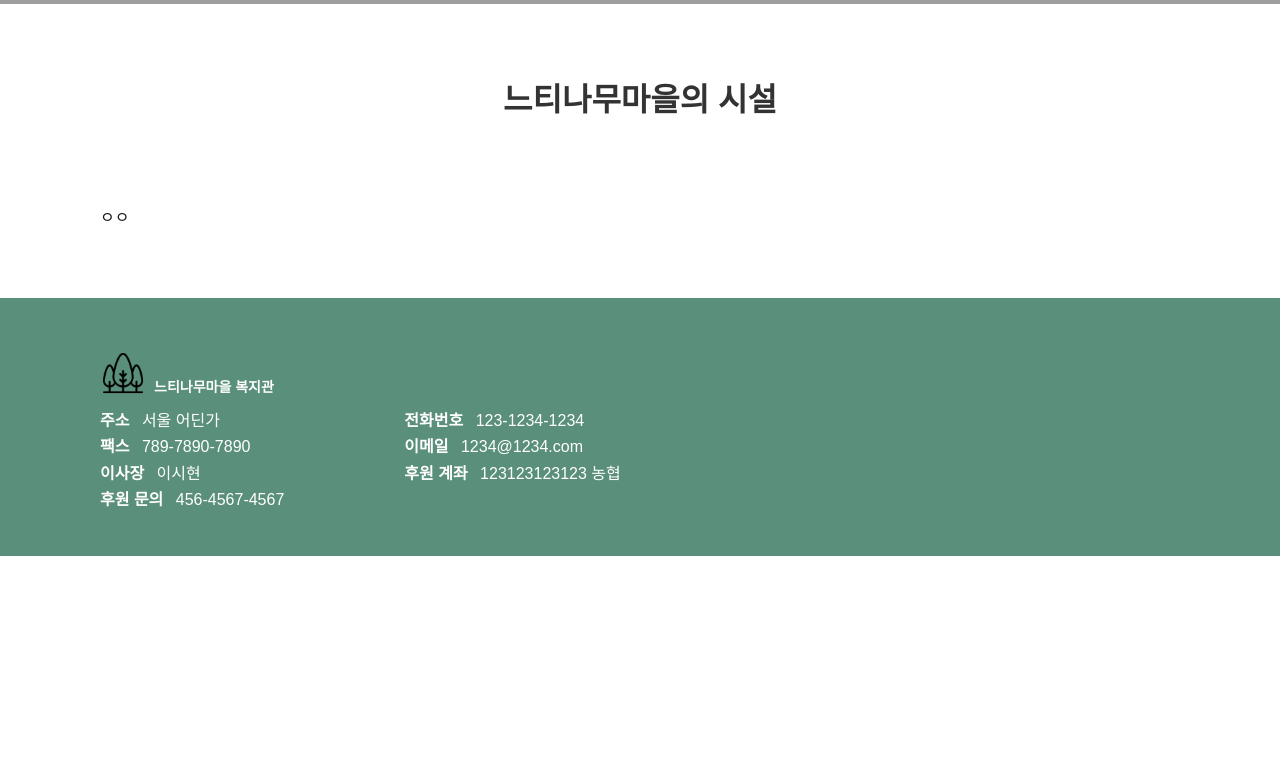
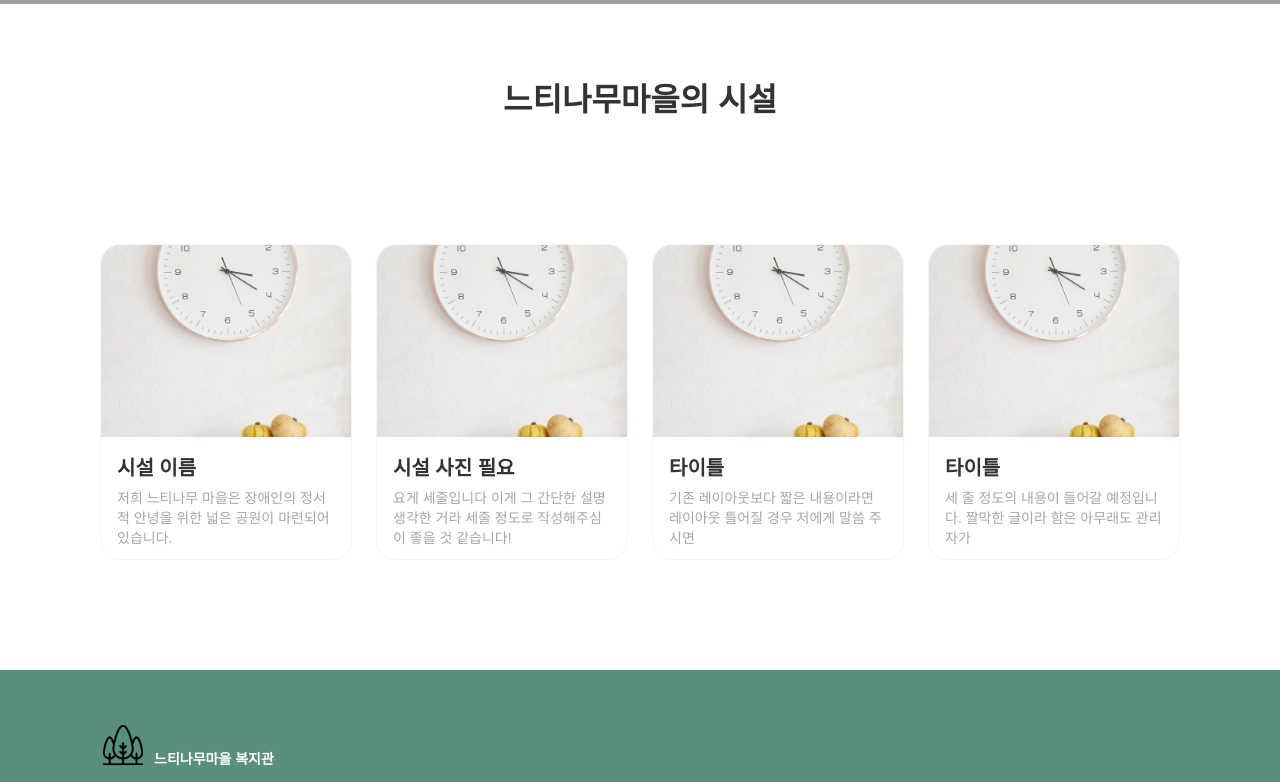
Before and after one commit to TomHoon/zelkova-fe, a Next.js app: page /wonjun/page2 in a window 1280 px wide. Shown: the part 628-1410 px from the top of the page. Before the commit the page ends 1184 px from the top, so only its background shows below. Built offline with nearby package versions, Linux system fonts and the light colour scheme; grey boxes are pictures that could not be loaded.

Commit message:
시설안내 페이지 완성

```diff
--- a/app/wonjun/page2/page.jsx
+++ b/app/wonjun/page2/page.jsx
@@ -2,13 +2,34 @@
 
 import C_PageTemplate from "@/common/templates/C_PageTemplate";
 import C_SectionContainer from "@/common/mocules/C_SectionContainer";
+import styles from "@/styles/P_FacilityGuide.module.scss";
 
-export default function TestPage() {
+export default function Page() {
     const handleTabClick = (label) => {
         console.log("탭 클릭됨:", label);
     };
 
     const tabList = ["이용안내", "시설안내", "오시는 길", "조직도"];
+
+    const cards = [
+        {
+            title: "시설 이름",
+            description: "저희 느티나무 마을은 장애인의 정서적 안녕을 위한 넓은 공원이 마련되어 있습니다.",
+        },
+        {
+            title: "시설 사진 필요",
+            description: "요게 세줄입니다 이게 그 간단한 설명 생각한 거라 세줄 정도로 작성해주심이 좋을 것 같습니다!",
+        },
+        {
+            title: "타이틀",
+            description: "기존 레이아웃보다 짧은 내용이라면 레이아웃 틀어질 경우 저에게 말씀 주시면",
+        },
+        {
+            title: "타이틀",
+            description: "세 줄 정도의 내용이 들어갈 예정입니다. 짤막한 글이라 함은 아무래도 관리자가",
+        },
+    ];
+
 
     return (
         <C_PageTemplate
@@ -18,7 +39,17 @@ export default function TestPage() {
             bannerImageUrl="https://media.istockphoto.com/id/1317323736/ko/%EC%82%AC%EC%A7%84/%EB%82%98%EB%AC%B4-%EB%B0%A9%ED%96%A5%EC%9C%BC%EB%A1%9C-%ED%95%98%EB%8A%98%EB%A1%9C-%EB%B0%94%EB%9D%BC%EB%B3%B4%EB%8A%94-%EA%B2%BD%EC%B9%98.jpg?s=612x612&w=0&k=20&c=0xTghmMTXJ5ITCZ-LKTABbaPIK_1kWNf0FSFl_GL_7I="
         >
             <C_SectionContainer title="느티나무마을의 시설">
-                <p>ㅇㅇ</p>
+                <div className={styles.facilitySection}>
+                    {cards.map((card, idx) => (
+                        <div className={styles.facilityCard} key={idx}>
+                            <img src="/images/clock.jpg" alt="시설 이미지" className={styles.facilityImg} />
+                            <div className={styles.facilityContent}>
+                                <h3 className={styles.facilityTitle}>{card.title}</h3>
+                                <p className={styles.facilityDesc}>{card.description}</p>
+                            </div>
+                        </div>
+                    ))}
+                </div>
             </C_SectionContainer>
 
         </C_PageTemplate>
--- /dev/null
+++ b/styles/P_FacilityGuide.module.scss
@@ -0,0 +1,51 @@
+.facilitySection {
+  display: flex;
+  justify-content: space-between;
+  gap: 24px;
+  padding: 40px 0;
+  flex-wrap: nowrap;
+}
+
+.facilityCard {
+  width: 252px;
+  height: 316px;
+  border: 1px solid var(--line);
+  border-radius: 20px;
+  overflow: hidden;
+  background-color: var(--white);
+  transition: transform 0.2s ease;
+  cursor: pointer;
+
+  &:hover {
+    transform: translateY(-6px);
+  }
+}
+
+.facilityImg {
+  display: block;
+  width: 100%;
+  height: 192px;
+  object-fit: cover;
+}
+
+.facilityContent {
+  height: 124px;
+  padding: 16px;
+  box-sizing: border-box;
+  display: flex;
+  flex-direction: column;
+  justify-content: center;
+}
+
+.facilityTitle {
+  font-size: 20px;
+  font-weight: 600;
+  margin-bottom: 6px;
+  color: var(--title1);
+}
+
+.facilityDesc {
+  font-size: 14px;
+  font-weight: 400;
+  color: var(--subtext);
+}
```
